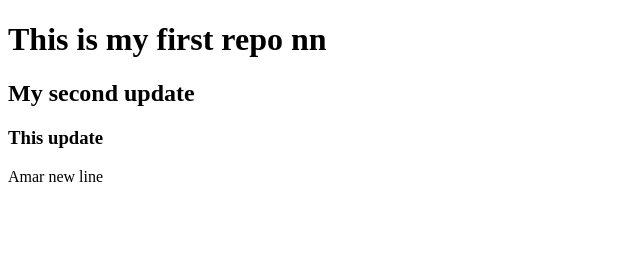
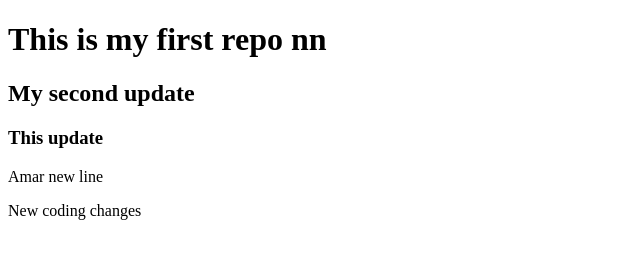
Before and after one commit to Mizan-coders/my-first-repo, a plain HTML site: page index.html in a window 1280 px wide. Shown: the whole page, without its empty margins (0-640 px from the left). Drawn offline with Linux system fonts and the light colour scheme.

Commit message:
some changes

```diff
--- a/index.html
+++ b/index.html
@@ -11,5 +11,6 @@
     <h2>My second update</h2>
     <h3>This update</h3>
     <p>Amar new line</p>
+    <span>New coding changes</span>
 </body>
 </html>
```
